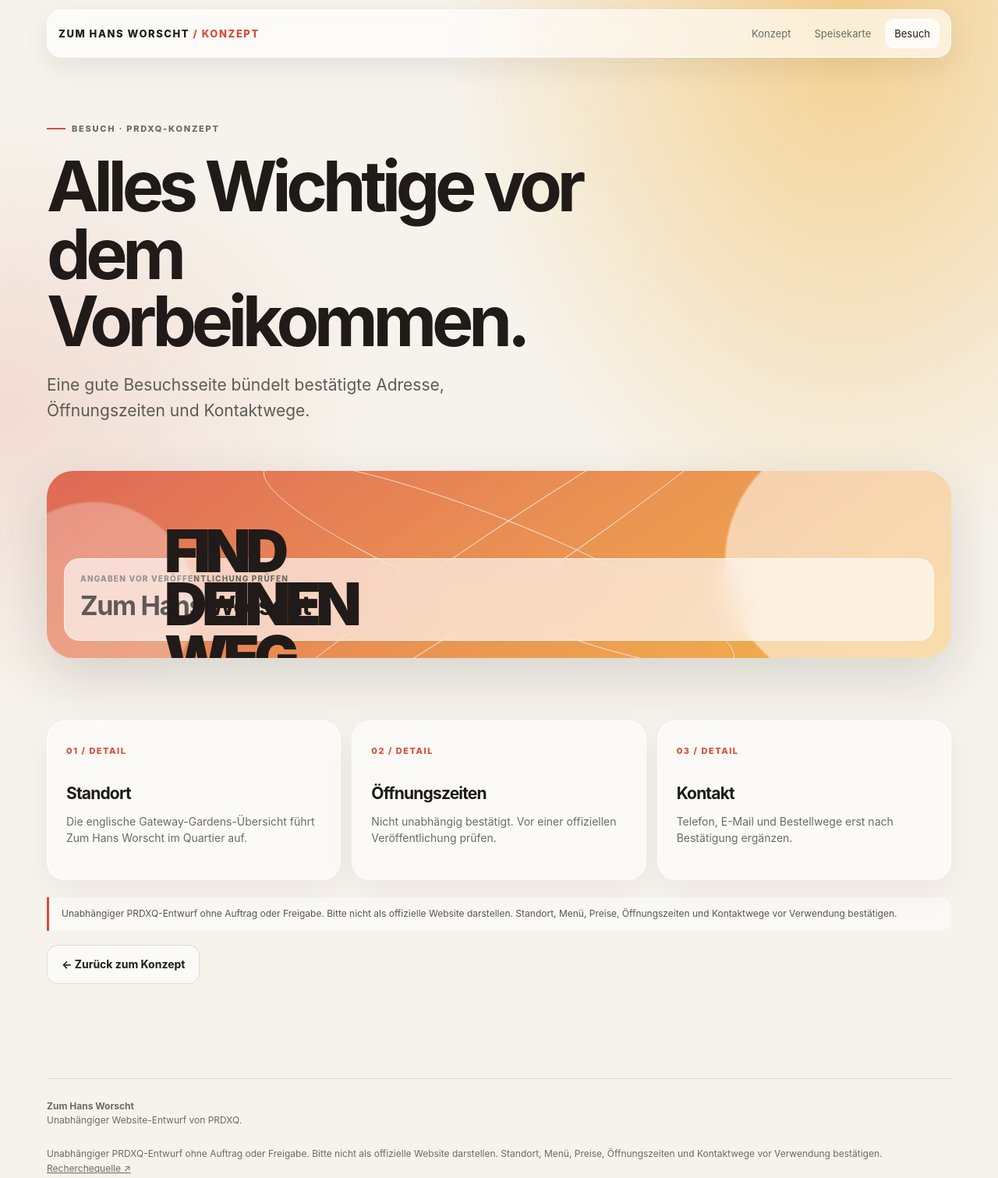
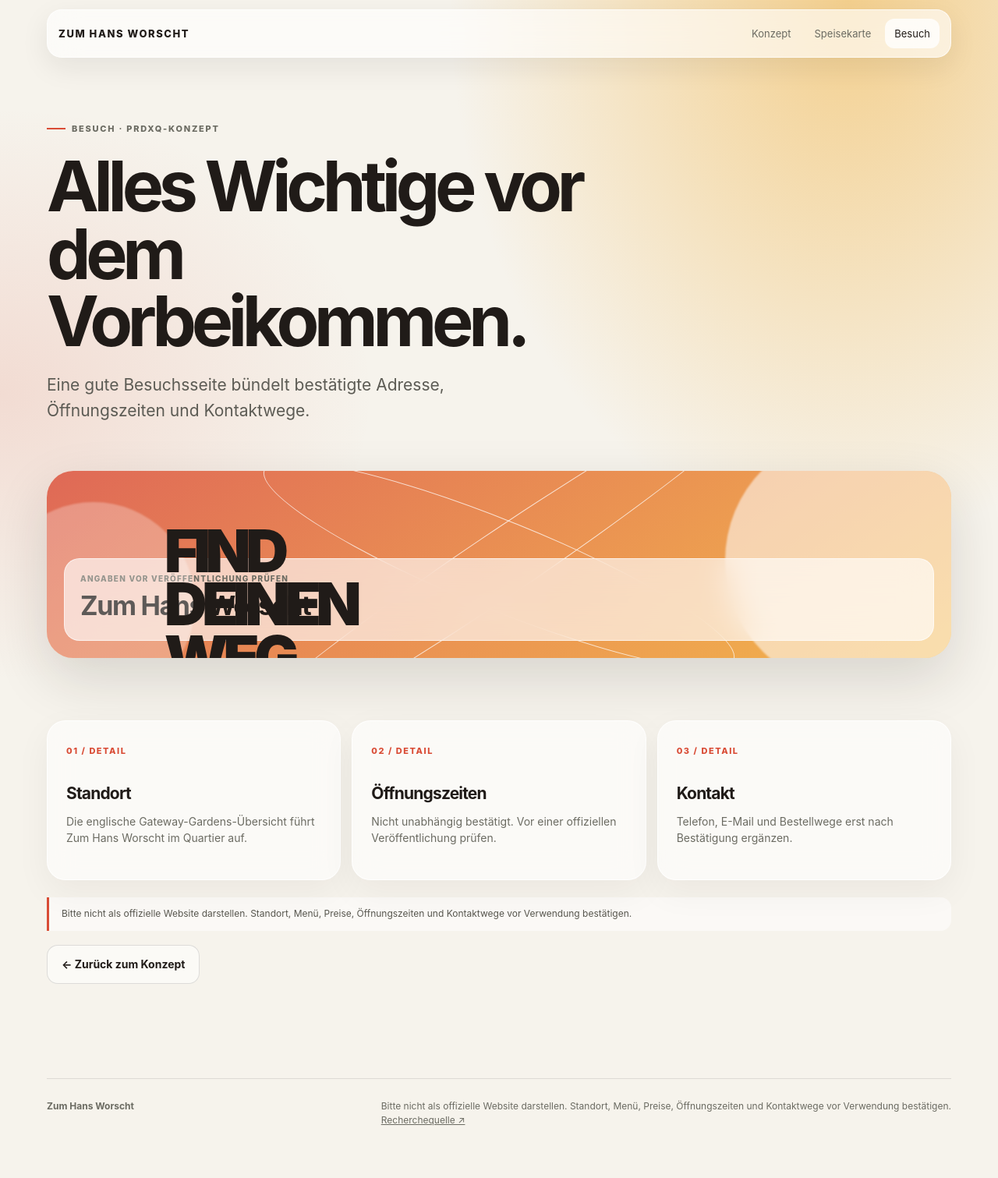
Before and after one commit to pprdxqq/prdxq-concept-zum-hans-worscht, a plain HTML site: page besuch.html in a window 1280 px wide. Shown: the whole page at 78% size. After the commit the page ends 1487 px from the top, so only its background shows below. Drawn offline with Linux system fonts and the light colour scheme.

Commit message:
Remove visible concept labels for client presentation

```diff
--- a/besuch.html
+++ b/besuch.html
@@ -1,3 +1,3 @@
-<!doctype html><html lang="de"><head><meta charset="utf-8"><meta name="viewport" content="width=device-width, initial-scale=1"><meta name="description" content="Zum Hans Worscht — unabhängiger PRDXQ-Website-Entwurf."><meta name="theme-color" content="#d94c36"><title>Besuch · Zum Hans Worscht | PRDXQ Konzept</title><link rel="stylesheet" href="assets/styles.css"></head><body><header class="bar"><a class="brand" href="index.html">Zum Hans Worscht<span style="color:var(--accent)"> / Konzept</span></a><nav class="nav" aria-label="Hauptnavigation"><a href="index.html" >Konzept</a><a href="speisekarte.html" >Speisekarte</a><a href="besuch.html" aria-current="page">Besuch</a></nav></header><main class="wrap"><section class="hero" style="grid-template-columns:1fr;min-height:unset;padding-bottom:30px"><div><span class="eyebrow">Besuch · PRDXQ-Konzept</span><h1>Alles Wichtige vor dem Vorbeikommen.</h1><p class="lead">Eine gute Besuchsseite bündelt bestätigte Adresse, Öffnungszeiten und Kontaktwege.</p></div><div class="visual" style="min-height:240px"><div class="orbit"></div><div class="orbit two"></div><div class="visual-word">FIND
+<!doctype html><html lang="de"><head><meta charset="utf-8"><meta name="viewport" content="width=device-width, initial-scale=1"><meta name="description" content="Zum Hans Worscht — unabhängiger PRDXQ-Website-Entwurf."><meta name="theme-color" content="#d94c36"><title>Besuch · Zum Hans Worscht | </title><link rel="stylesheet" href="assets/styles.css"></head><body><header class="bar"><a class="brand" href="index.html">Zum Hans Worscht</a><nav class="nav" aria-label="Hauptnavigation"><a href="index.html" >Konzept</a><a href="speisekarte.html" >Speisekarte</a><a href="besuch.html" aria-current="page">Besuch</a></nav></header><main class="wrap"><section class="hero" style="grid-template-columns:1fr;min-height:unset;padding-bottom:30px"><div><span class="eyebrow">Besuch · PRDXQ-Konzept</span><h1>Alles Wichtige vor dem Vorbeikommen.</h1><p class="lead">Eine gute Besuchsseite bündelt bestätigte Adresse, Öffnungszeiten und Kontaktwege.</p></div><div class="visual" style="min-height:240px"><div class="orbit"></div><div class="orbit two"></div><div class="visual-word">FIND
 DEINEN
-WEG</div><div class="stamp"><small>Angaben vor Veröffentlichung prüfen</small><strong>Zum Hans Worscht</strong></div></div></section><section class="section"><div class="cards"><article class="card"><span class="num">01 / DETAIL</span><h3>Standort</h3><p>Die englische Gateway-Gardens-Übersicht führt Zum Hans Worscht im Quartier auf.</p></article><article class="card"><span class="num">02 / DETAIL</span><h3>Öffnungszeiten</h3><p>Nicht unabhängig bestätigt. Vor einer offiziellen Veröffentlichung prüfen.</p></article><article class="card"><span class="num">03 / DETAIL</span><h3>Kontakt</h3><p>Telefon, E-Mail und Bestellwege erst nach Bestätigung ergänzen.</p></article></div><div class="notice" style="margin-top:22px">Unabhängiger PRDXQ-Entwurf ohne Auftrag oder Freigabe. Bitte nicht als offizielle Website darstellen. Standort, Menü, Preise, Öffnungszeiten und Kontaktwege vor Verwendung bestätigen.</div><p style="margin-top:18px"><a class="btn alt" href="index.html">← Zurück zum Konzept</a></p></section></main><footer class="wrap footer"><div><strong>Zum Hans Worscht</strong><br>Unabhängiger Website-Entwurf von PRDXQ.</div><div>Unabhängiger PRDXQ-Entwurf ohne Auftrag oder Freigabe. Bitte nicht als offizielle Website darstellen. Standort, Menü, Preise, Öffnungszeiten und Kontaktwege vor Verwendung bestätigen.<br><a href="https://www.gateway-gardens.de/en/life/" target="_blank" rel="noreferrer">Recherchequelle ↗</a></div></footer></body></html>
+WEG</div><div class="stamp"><small>Angaben vor Veröffentlichung prüfen</small><strong>Zum Hans Worscht</strong></div></div></section><section class="section"><div class="cards"><article class="card"><span class="num">01 / DETAIL</span><h3>Standort</h3><p>Die englische Gateway-Gardens-Übersicht führt Zum Hans Worscht im Quartier auf.</p></article><article class="card"><span class="num">02 / DETAIL</span><h3>Öffnungszeiten</h3><p>Nicht unabhängig bestätigt. Vor einer offiziellen Veröffentlichung prüfen.</p></article><article class="card"><span class="num">03 / DETAIL</span><h3>Kontakt</h3><p>Telefon, E-Mail und Bestellwege erst nach Bestätigung ergänzen.</p></article></div><div class="notice" style="margin-top:22px"> Bitte nicht als offizielle Website darstellen. Standort, Menü, Preise, Öffnungszeiten und Kontaktwege vor Verwendung bestätigen.</div><p style="margin-top:18px"><a class="btn alt" href="index.html">← Zurück zum Konzept</a></p></section></main><footer class="wrap footer"><div><strong>Zum Hans Worscht</strong><br></div><div> Bitte nicht als offizielle Website darstellen. Standort, Menü, Preise, Öffnungszeiten und Kontaktwege vor Verwendung bestätigen.<br><a href="https://www.gateway-gardens.de/en/life/" target="_blank" rel="noreferrer">Recherchequelle ↗</a></div></footer></body></html>
```
